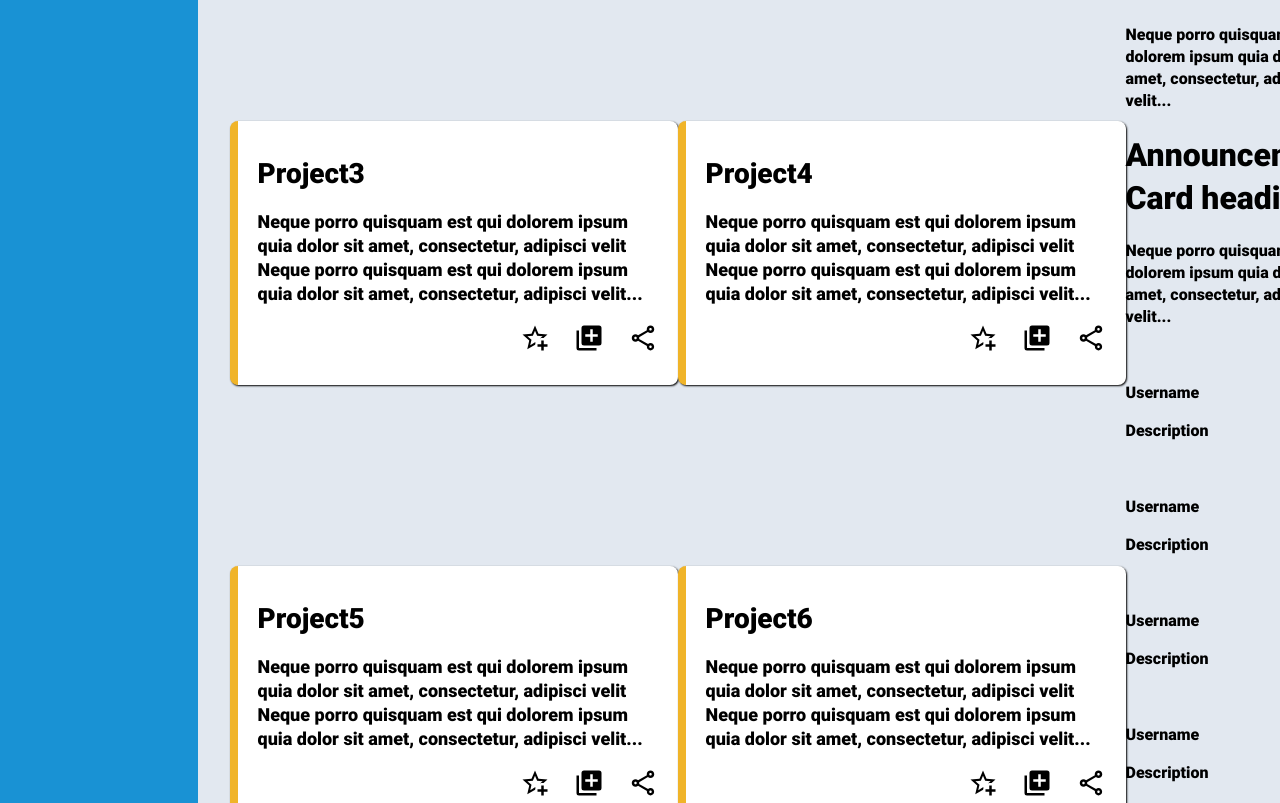
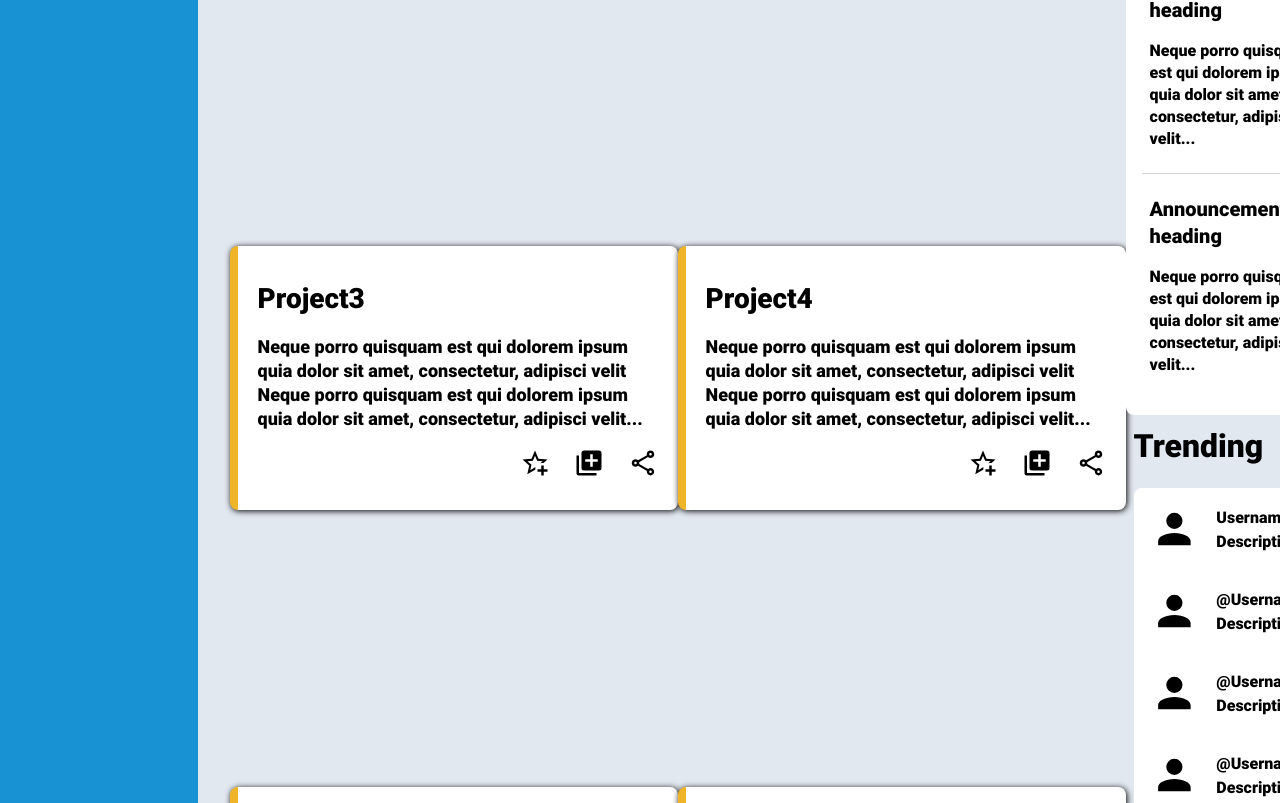
Before and after one commit to MisharyD/dashboard, a plain HTML site: page index.html in a window 1280 px wide. Shown: the part 637-1440 px from the top of the page. Drawn offline with Linux system fonts and the light colour scheme; files whose address does not match are found by name.

Commit message:
finish trending and announcemnet cards

```diff
--- a/containers.css
+++ b/containers.css
@@ -53,7 +53,7 @@ html, body
 
     display: grid;
     grid-template-columns: 3fr 1fr;
-    grid-template-rows: 1fr 9fr 9fr;
+    grid-template-rows: 1fr 7fr 9fr;
     padding:32px;
     background-color: #E2E8F0;
 }
@@ -71,10 +71,23 @@ html, body
 {
     grid-column: 2 / 3;
     grid-row: 2 / 3;
+    height: fit-content;
+
+    display:flex;
+    flex-direction: column;
+    background-color: white;
+    padding:16px;
+    border-radius: 8px;
 }
 
 .trending
 {
     grid-column: 2 / 3;
     grid-row: 3 / 4;
+    height:fit-content;
+
+    display: flex;
+    flex-direction: column;
+    padding:8px;
+    border-radius: 8px;
 }
--- a/index.html
+++ b/index.html
@@ -58,7 +58,7 @@
         </div>
 
         <div class="main">
-            <h2 class = "projectsTitle">Your projects</h2>
+            <h1 class = "projectsTitle">Your projects</h1>
             <div class="projects">
                 <div class="projectCard">
                     <div>
@@ -175,7 +175,8 @@
                     </div>
                 </div>
             </div>
-            <h2 class="announcementsTitle">Announcements</h2>
+
+            <h1 class="announcementsTitle">Announcements</h1>
             <div class="announcemnts">
                 <div class="announcementCard">
                     <h1>Announcement Card heading</h1>
@@ -190,39 +191,42 @@
                     <p>Neque porro quisquam est qui dolorem ipsum quia dolor sit amet, consectetur, adipisci velit...</p>
                 </div>
             </div>
+
             <div class="trending">
+                <h1 class = "trendingTitle">Trending</h1>
                 <div class="trendingCard">
-                    <img src="" alt="" class="profilePic">
+                    <svg class = "profilePic" xmlns="http://www.w3.org/2000/svg" viewBox="0 0 24 24">
+                        <path d="M12,4A4,4 0 0,1 16,8A4,4 0 0,1 12,12A4,4 0 0,1 8,8A4,4 0 0,1 12,4M12,14C16.42,14 20,15.79 20,18V20H4V18C4,15.79 7.58,14 12,14Z" />
+                    </svg>
                     <div class = "greeting">
                         <p>Username</p>
                         <p>Description</p>
                     </div>
                 </div>
                 <div class="trendingCard">
-                    <img src="" alt="" class="profilePic">
+                    <svg class = "profilePic" xmlns="http://www.w3.org/2000/svg" viewBox="0 0 24 24">
+                        <path d="M12,4A4,4 0 0,1 16,8A4,4 0 0,1 12,12A4,4 0 0,1 8,8A4,4 0 0,1 12,4M12,14C16.42,14 20,15.79 20,18V20H4V18C4,15.79 7.58,14 12,14Z" />
+                    </svg>
                     <div class = "greeting">
-                        <p>Username</p>
+                        <p>@Username</p>
                         <p>Description</p>
                     </div>
                 </div>
                 <div class="trendingCard">
-                    <img src="" alt="" class="profilePic">
+                    <svg class = "profilePic" xmlns="http://www.w3.org/2000/svg" viewBox="0 0 24 24">
+                        <path d="M12,4A4,4 0 0,1 16,8A4,4 0 0,1 12,12A4,4 0 0,1 8,8A4,4 0 0,1 12,4M12,14C16.42,14 20,15.79 20,18V20H4V18C4,15.79 7.58,14 12,14Z" />
+                    </svg>
                     <div class = "greeting">
-                        <p>Username</p>
+                        <p>@Username</p>
                         <p>Description</p>
                     </div>
                 </div>
                 <div class="trendingCard">
-                    <img src="" alt="" class="profilePic">
+                    <svg class = "profilePic" xmlns="http://www.w3.org/2000/svg" viewBox="0 0 24 24">
+                        <path d="M12,4A4,4 0 0,1 16,8A4,4 0 0,1 12,12A4,4 0 0,1 8,8A4,4 0 0,1 12,4M12,14C16.42,14 20,15.79 20,18V20H4V18C4,15.79 7.58,14 12,14Z" />
+                    </svg>
                     <div class = "greeting">
-                        <p>Username</p>
-                        <p>Description</p>
-                    </div>
-                </div>
-                <div class="trendingCard">
-                    <img src="" alt="" class="profilePic">
-                    <div class = "greeting">
-                        <p>Username</p>
+                        <p>@Username</p>
                         <p>Description</p>
                     </div>
                 </div>
--- a/items.css
+++ b/items.css
@@ -137,7 +137,7 @@
     font-size: 18px;
 }
 
-/* main */
+/* projects */
 .projectsTitle
 {
     margin-top:4px
@@ -156,7 +156,7 @@
     padding:32px 20px;
     border-radius: 8px;
     border-left: 8px solid #F0B429;
-    box-shadow: 1px 1px 2px 0px #000000;
+    box-shadow: 1px 1px 6px 0px #000000;
 
     display:flex;
     flex-direction: column;
@@ -199,3 +199,65 @@
     min-width: 30px;
     width: 30px;
 }
+
+/* Announcements */
+
+.announcementCard
+{
+    background-color: white;
+    padding: 8px;
+    border-bottom: 1px solid #D2D2D2;
+}
+
+.announcementCard:last-child
+{
+    border-bottom: 0px;
+}
+
+.announcementCard h1
+{
+    font-size: 20px;
+}
+
+.announcementCard p
+{
+    font-size: 16px;
+}
+
+
+/* Trending */
+
+.trendingTitle
+{
+    margin-top: 0px;
+}
+
+.trendingCard
+{
+    display: flex;
+    gap:1rem;
+    padding:16px;
+    background-color: white;
+}
+
+.trendingCard:last-child
+{
+    border-bottom-left-radius: 8px;
+    border-bottom-right-radius: 8px;
+}
+
+.trendingCard:first-of-type
+{
+    border-top-left-radius: 8px;
+    border-top-right-radius: 8px;
+}
+
+.trendingCard .profilePic
+{
+    width: calc(10% + 30px);
+}
+
+.greeting p
+{
+    margin:2px;
+}
```
Also changed, not shown: assets/images/user.svg (added).
